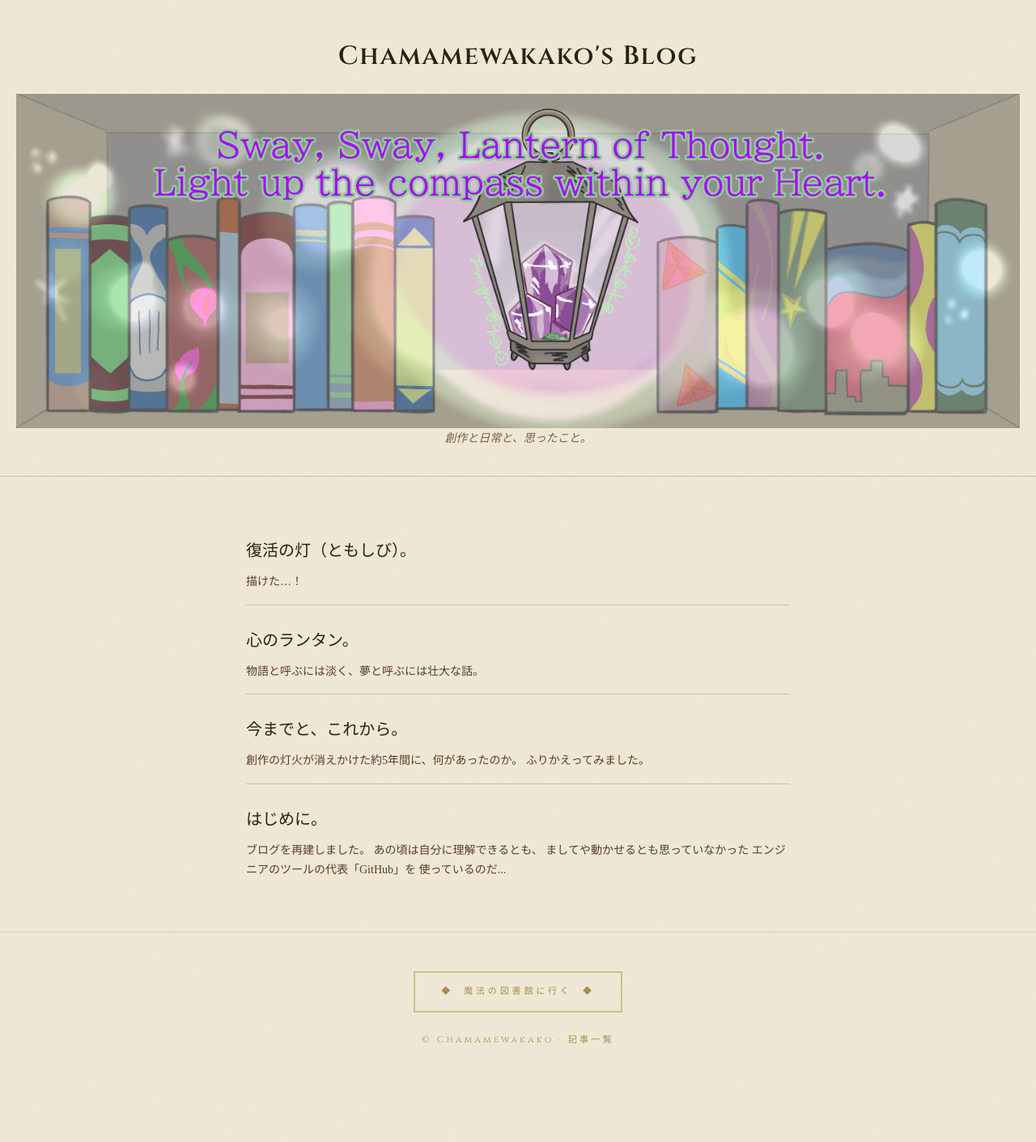
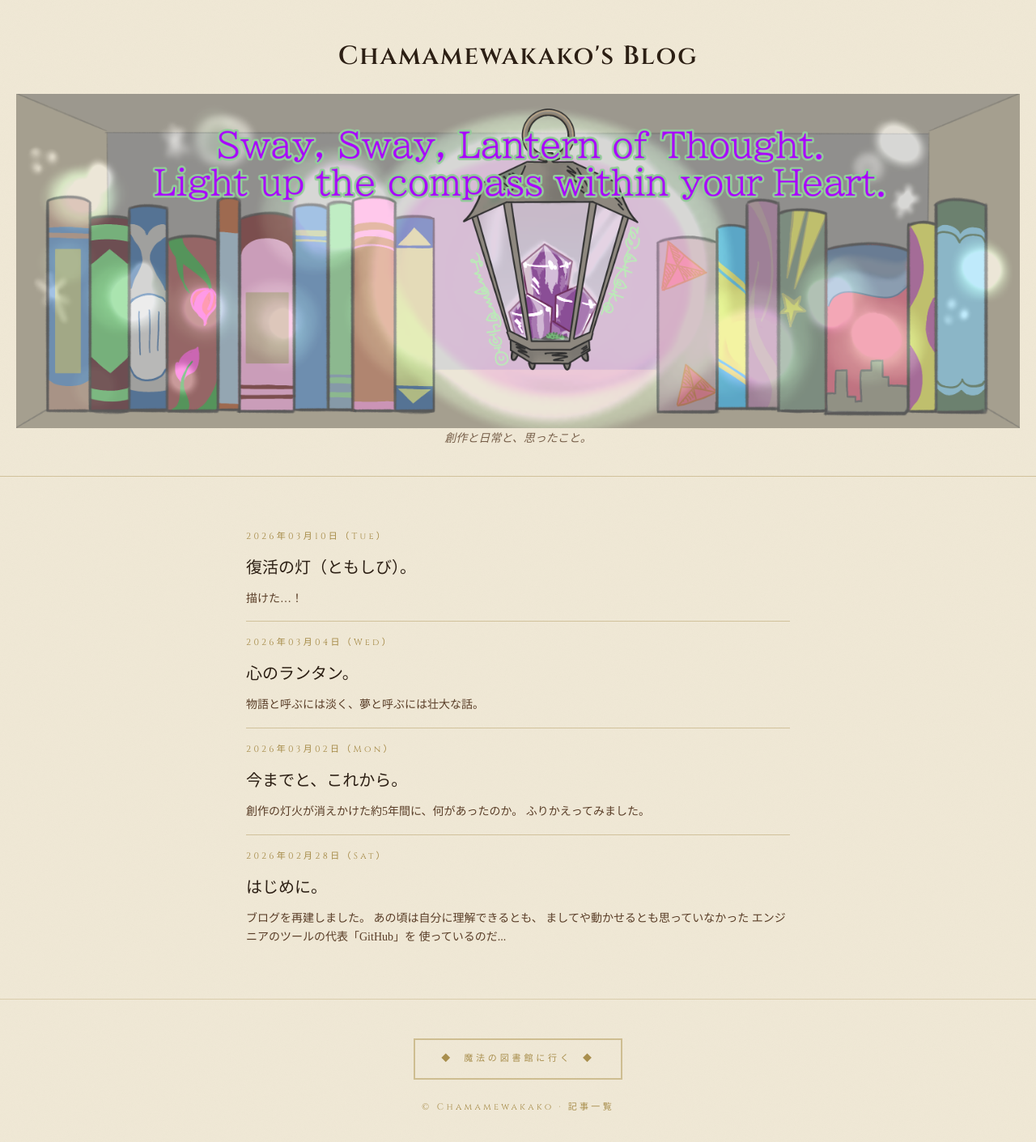
Before and after one commit to Chamamewakako/blog, a Jekyll site: the page built from index.md, in a window 1280 px wide. Shown: the whole page at 81% size. Built offline with Jekyll 4.4.1, drawn with Linux system fonts in a browser that asks for light colours; some web fonts are replaced; before the commit the page ends 1327 px from its top, so only the background shows below that.

Commit message:
Update index.md

```diff
--- a/index.md
+++ b/index.md
@@ -6,7 +6,7 @@ title: Home
 <ul class="post-list">
 {% for post in site.posts %}
   <li class="post-list-item">
-    <span class="post-list-date">{{ page.date | date: "%Y年%m月%d日（%a）" }}</span>
+    <span class="post-list-date">{{ post.date | date: "%Y年%m月%d日（%a）" }}</span>
     <div class="post-list-title"><a href="{{ post.url | relative_url }}">{{ post.title }}</a></div>
     <p class="post-list-excerpt">{{ post.excerpt | strip_html | remove: "目次を開く" | truncate: 80 }}</p>
   </li>
```
